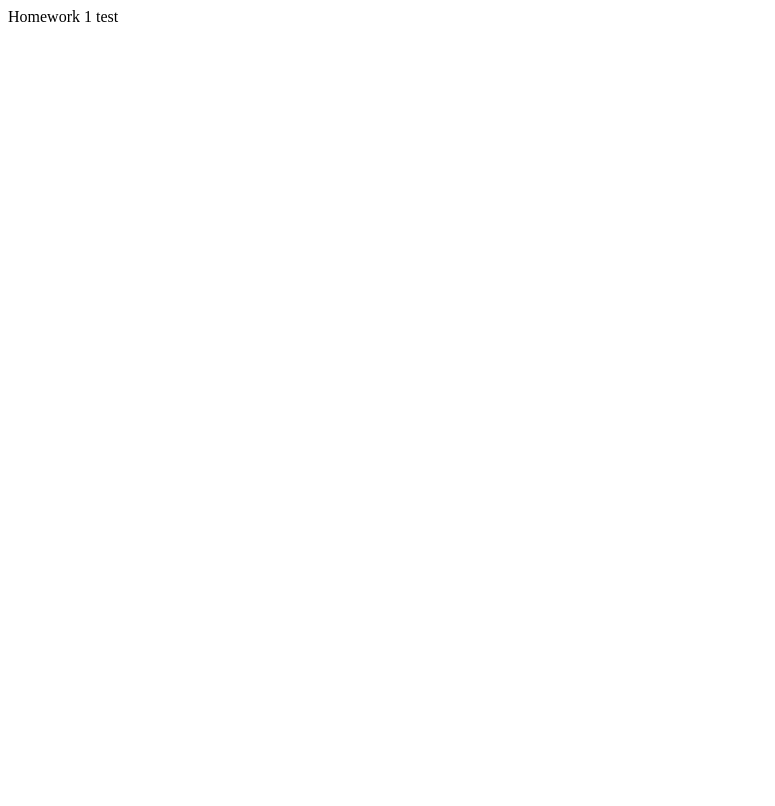
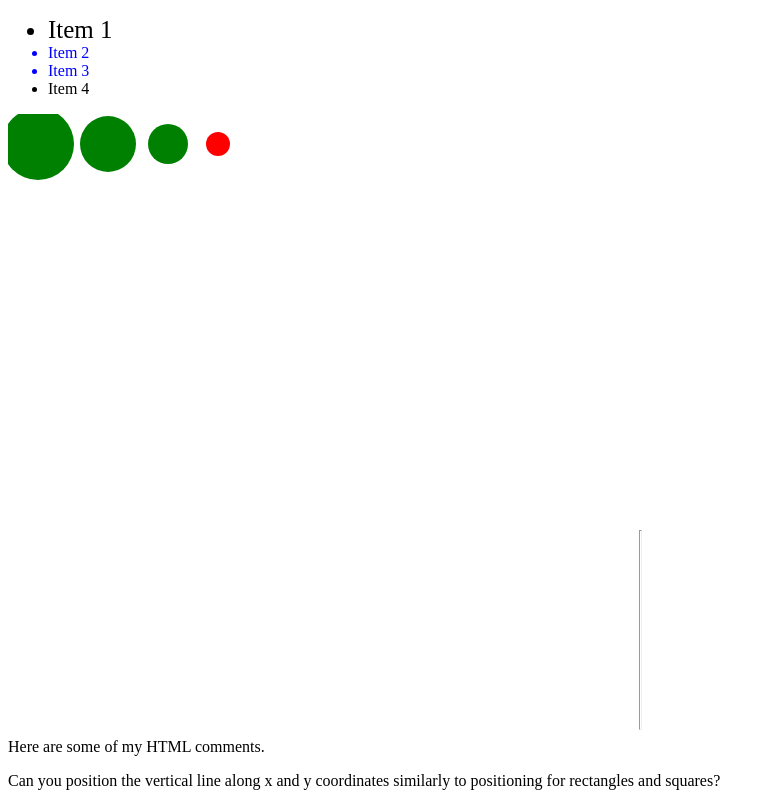
Before and after one commit to mdfan/GH590MDF, a plain HTML site: page Assignment1/index.html in a window 1280 px wide. Shown: the whole page, without its empty margins (0-775 px from the left). Drawn offline with Linux system fonts and the light colour scheme.

Commit message:
Completed homework

```diff
--- /dev/null
+++ b/Assignment1/css/mystyles.css
@@ -0,0 +1,23 @@
+#first-li{
+  font-size:25px;
+}
+
+.middle {
+  color:blue
+}
+
+.point {
+  fill:green
+}
+
+#circle4 {
+  fill:red
+}
+
+#bottom-svg {
+  opacity:.3
+}
+
+#bottom-svg .point {
+  visibility:hidden
+}
--- a/Assignment1/index.html
+++ b/Assignment1/index.html
@@ -1,5 +1,41 @@
-<!Doctype html>
-  <html>
-     <text> Homework 1 </text>
-	 <text>test</text>
-	   </html>
+<!DOCTYPE html>
+<html>
+<head>
+<meta name="description" content="Assignment 1" />
+  <meta charset="utf-8">
+  <title> Mary D. Fan </title>
+</head>
+<body>
+  <div id="top-div">
+      <ul>
+    <li id="first-li">Item 1</li>
+    <li class=middle>Item 2</li>
+    <li class="middle">Item 3</li>
+    <li>Item 4</li>
+	    </div>
+
+  <div id="main-div">
+     <svg id="main-svg" class="my-svgs" width=400 height=200>
+	     <circle class="point" id="circle1" cx=30 cy=30 r=36></circle>
+         <circle class="point" id="circle2" cx=100 cy=30 r=28></circle>
+         <circle class="point" id="circle3" cx=160 cy=30 r=20></circle>
+         <circle class="point" id="circle4" cx=210 cy=30 r=12></circle>
+	 </svg>
+  </div>
+
+  <div id="bottom-div">
+    <svg id="bottom-svg" class="my-svgs" width=200 height=200>
+	    <circle class="point" cx=215 cy=195 r=16></circle>
+        <rect id="rect-1" class="my-rects" x=525 y=280 width=140 height =30></rect>
+        <rect id="rect-2" class="my-rects" x=665 y=250 width=80 height =10></rect>
+        <hr size=200 width=1>
+
+      <text> Here are some of my HTML comments.  <p>  Can you position the vertical line along x and y coordinates similarly to positioning for rectangles and squares?</text>
+      <!-- Here are some of my HTML comments -->
+
+   </div>
+ </body>
+
+ <link rel="stylesheet" href="css/mystyles.css">
+
+</html>
--- /dev/null
+++ b/Assignment1/mystyles.css
@@ -0,0 +1,23 @@
+#first-li{
+  font-size:25px;
+}
+
+.middle {
+  color:blue
+}
+
+.point {
+  fill:green
+}
+
+#circle4 {
+  fill:red
+}
+
+#bottom-svg {
+  opacity:.3
+}
+
+#bottom-svg .point {
+  visibility:hidden
+}
```
